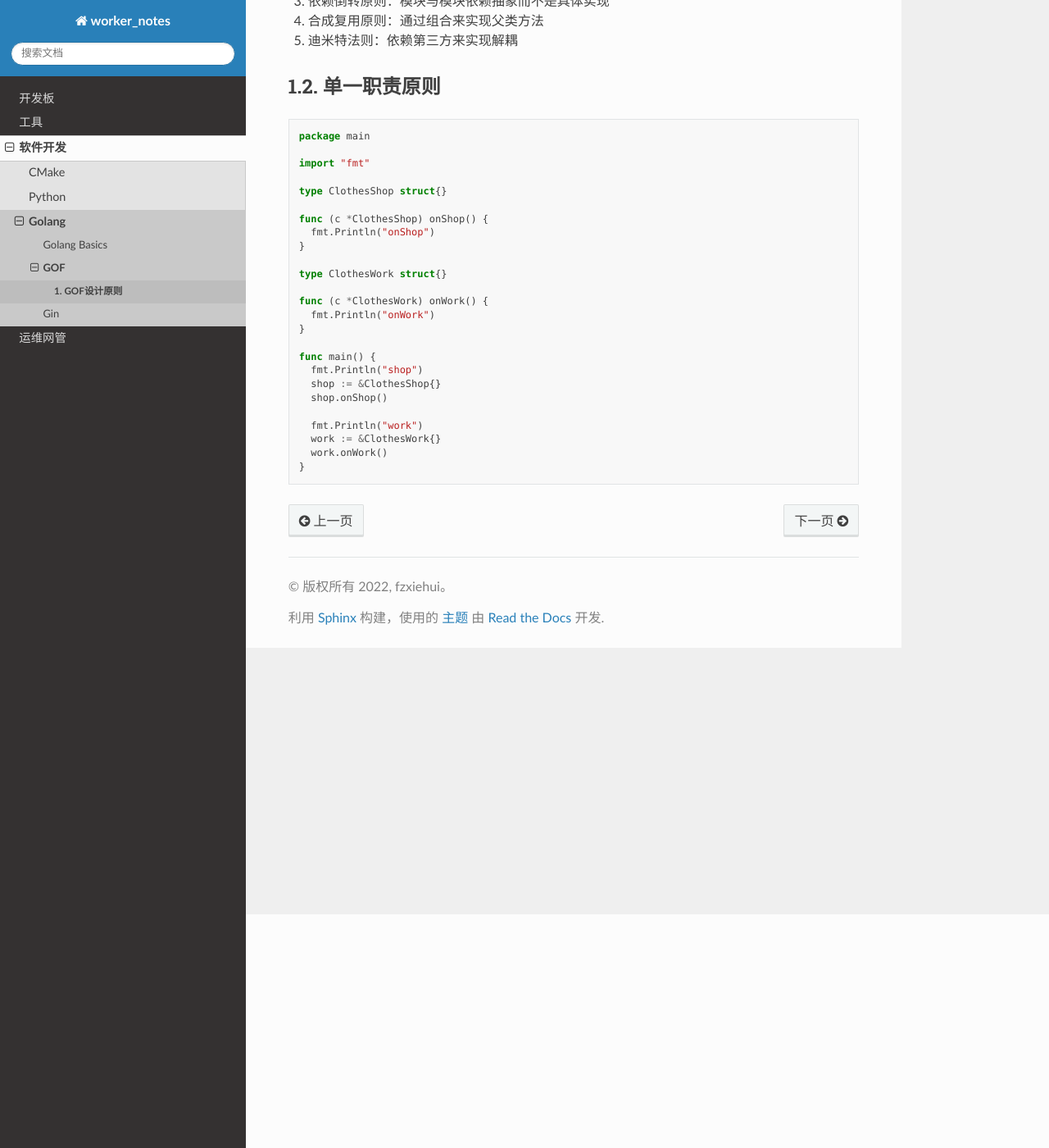
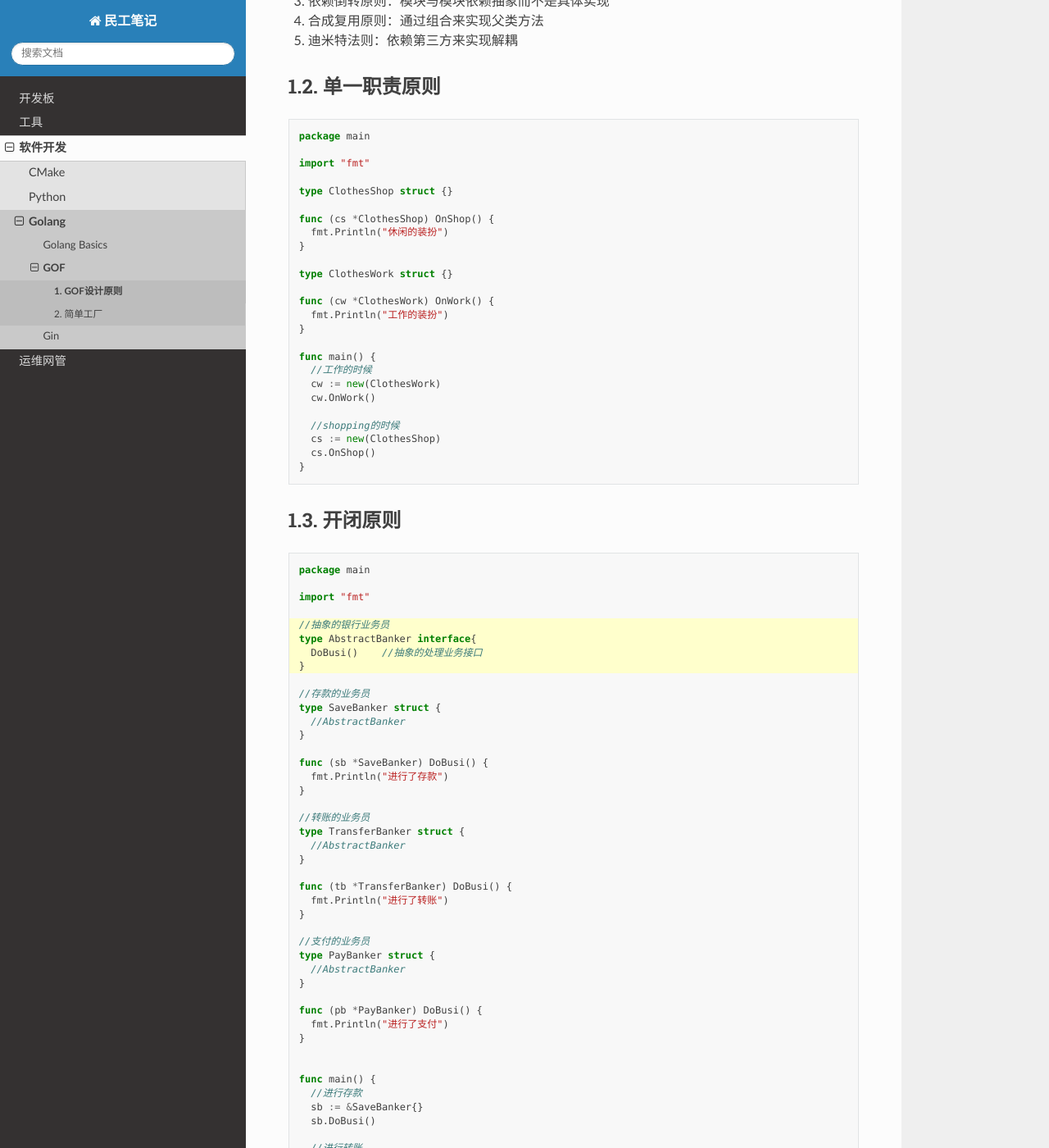
Before and after one commit to fzxiehui/worker_notes, a Sphinx documentation site: the page built from source/soft/golang/gof/gof.rst, in a window 1280 px wide and 1400 px high, scrolled down 285 px. Shown: the whole window at 82% size. Built offline with Sphinx 7.4.7 and the Read the Docs theme 2.0.0, drawn with Linux system fonts in a browser that asks for light colours; pages that are not in the unit, such as notebooks, are missing from menus; some of the changed text lies outside the part shown.

```diff
--- a/source/conf.py
+++ b/source/conf.py
@@ -17,7 +17,7 @@
 
 # -- Project information -----------------------------------------------------
 
-project = 'worker_notes'
+project = '民工笔记'
 copyright = '2022, fzxiehui'
 author = 'fzxiehui'
 
--- a/source/soft/golang/gof/gof.rst
+++ b/source/soft/golang/gof/gof.rst
@@ -20,24 +20,83 @@
 
     import "fmt"
 
-    type ClothesShop struct{}
+    type ClothesShop struct {}
 
-    func (c *ClothesShop) onShop() {
-      fmt.Println("onShop")
+    func (cs *ClothesShop) OnShop() {
+      fmt.Println("休闲的装扮")
     }
 
-    type ClothesWork struct{}
+    type ClothesWork struct {}
 
-    func (c *ClothesWork) onWork() {
-      fmt.Println("onWork")
+    func (cw *ClothesWork) OnWork() {
+      fmt.Println("工作的装扮")
     }
 
     func main() {
-      fmt.Println("shop")
-      shop := &ClothesShop{}
-      shop.onShop()
+      //工作的时候
+      cw := new(ClothesWork)
+      cw.OnWork()
 
-      fmt.Println("work")
-      work := &ClothesWork{}
-      work.onWork()
+      //shopping的时候
+      cs := new(ClothesShop)
+      cs.OnShop()
     }
+
+
+开闭原则
+----------------
+
+.. code-block:: golang
+  :emphasize-lines: 5-8
+
+  package main
+
+  import "fmt"
+
+  //抽象的银行业务员
+  type AbstractBanker interface{
+    DoBusi()	//抽象的处理业务接口
+  }
+
+  //存款的业务员
+  type SaveBanker struct {
+    //AbstractBanker
+  }
+
+  func (sb *SaveBanker) DoBusi() {
+    fmt.Println("进行了存款")
+  }
+
+  //转账的业务员
+  type TransferBanker struct {
+    //AbstractBanker
+  }
+
+  func (tb *TransferBanker) DoBusi() {
+    fmt.Println("进行了转账")
+  }
+
+  //支付的业务员
+  type PayBanker struct {
+    //AbstractBanker
+  }
+
+  func (pb *PayBanker) DoBusi() {
+    fmt.Println("进行了支付")
+  }
+
+
+  func main() {
+    //进行存款
+    sb := &SaveBanker{}
+    sb.DoBusi()
+
+    //进行转账
+    tb := &TransferBanker{}
+    tb.DoBusi()
+
+    //进行支付
+    pb := &PayBanker{}
+    pb.DoBusi()
+
+  }
--- a/source/soft/golang/index.rst
+++ b/source/soft/golang/index.rst
@@ -17,6 +17,7 @@
   :numbered:
 
   gof/gof.rst
+  gof/factory.rst
 
 Gin
 ----
--- a/source/tools/index.rst
+++ b/source/tools/index.rst
@@ -3,6 +3,7 @@
 
  .. toctree::
 
+  vi/index.rst
   sphinx/index.rst
   git/index.rst
   test/index.rst
```
Also changed, not shown: source/soft/golang/gof/factory.rst (added, +108 -0 lines), source/tools/vi/index.rst (added, +7 -0 lines), source/tools/vi/install.rst (added, +493 -0 lines).
